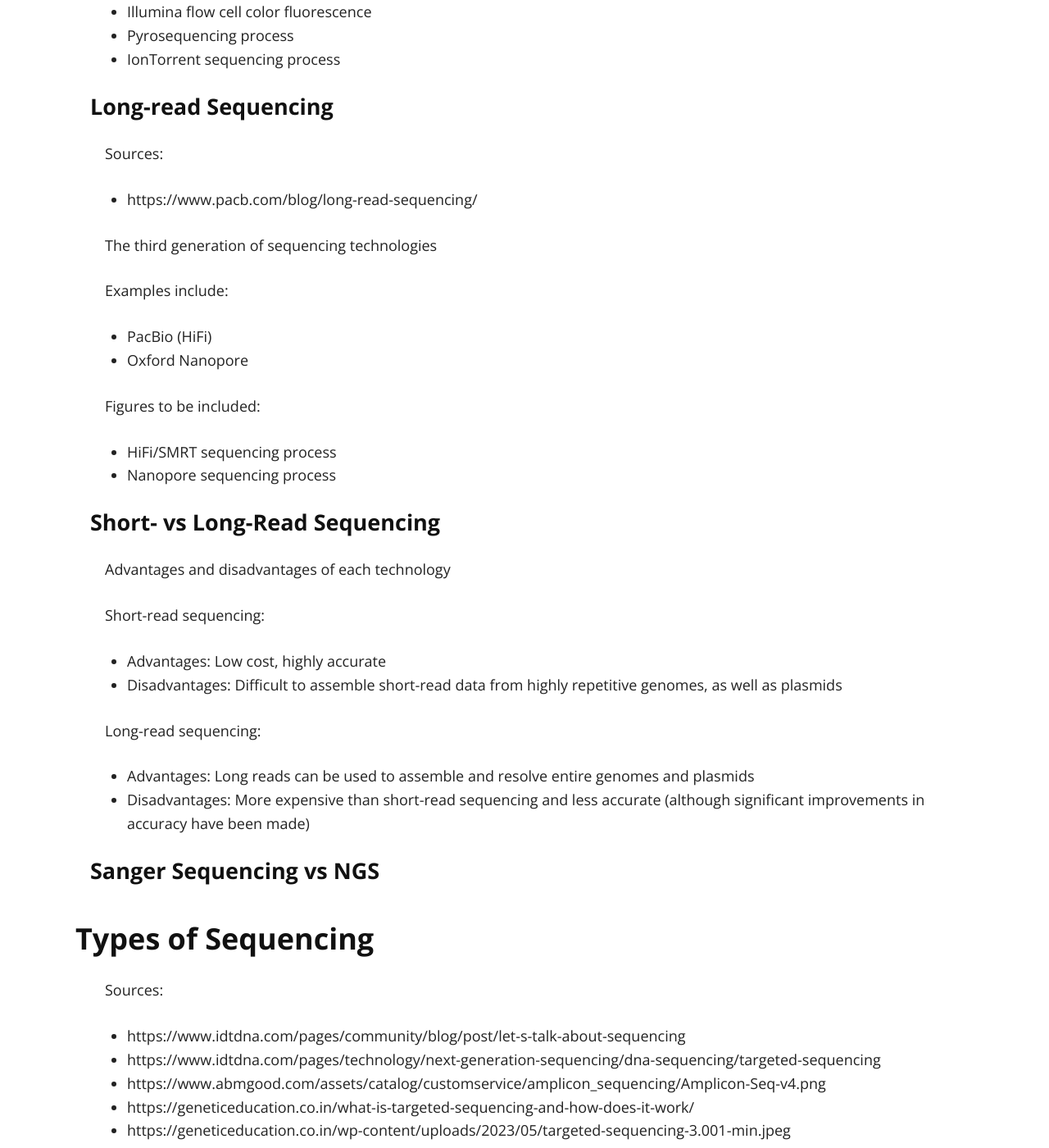
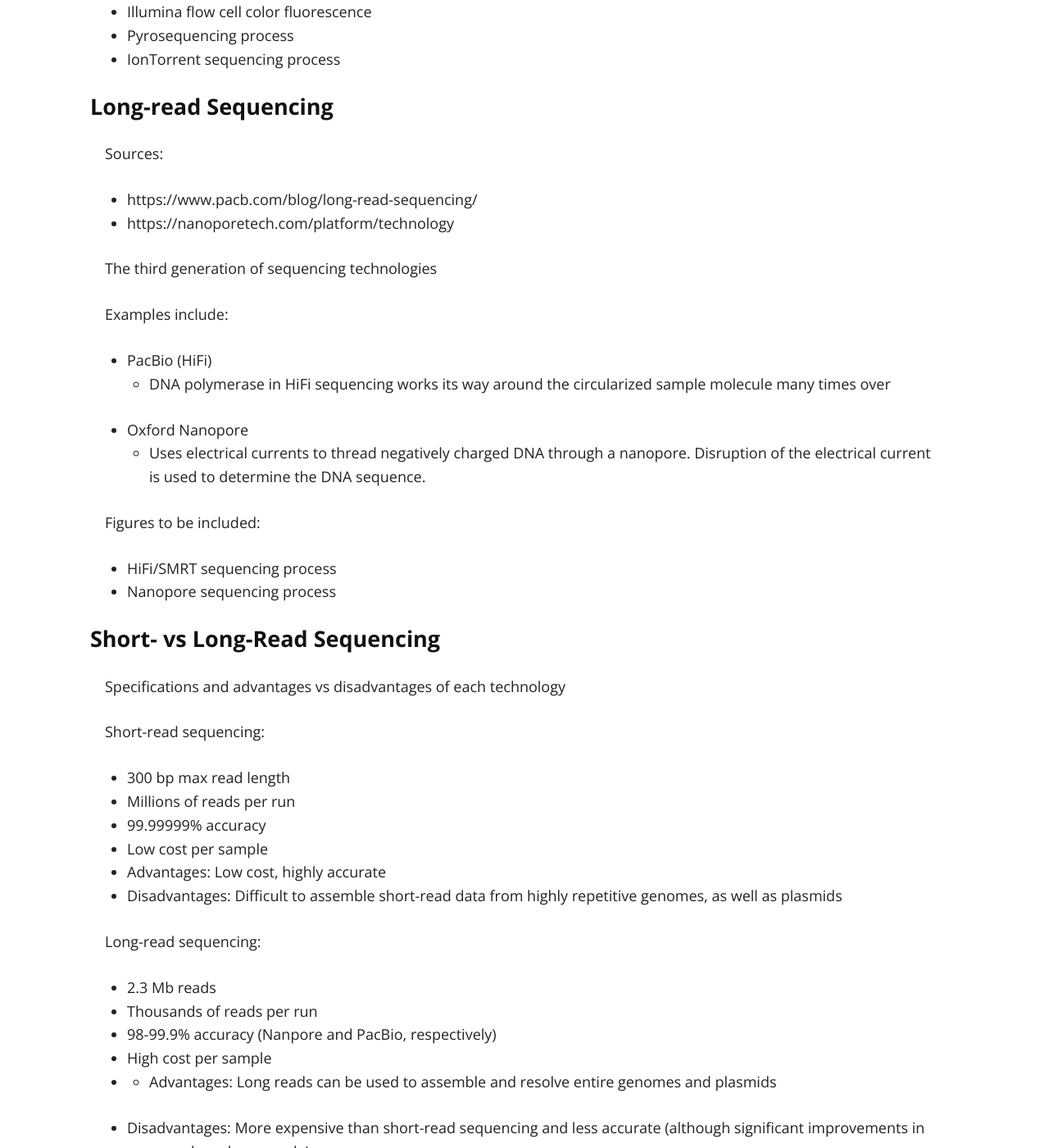
Before and after one commit to StaPH-B/midwest-region, a Jekyll site: the page built from in-progress/outline.md, in a window 1280 px wide and 1400 px high, scrolled down 3362 px. Shown: the whole window at 82% size. Built offline with Jekyll 4.4.1, drawn with Linux system fonts in a browser that asks for light colours; our own code applies the rules of GitHub Pages for plain Markdown files; some of the changed text lies outside the part shown.

Commit message:
Add sequencing technology info

```diff
--- a/in-progress/outline.md
+++ b/in-progress/outline.md
@@ -79,13 +79,16 @@ Figures to be included:
 
 Sources:
  - https://www.pacb.com/blog/long-read-sequencing/
+ - https://nanoporetech.com/platform/technology
 
 The third generation of sequencing technologies
 
 Examples include:
 
  - PacBio (HiFi)
+	 - DNA polymerase in HiFi sequencing works its way around the circularized sample molecule many times over
  - Oxford Nanopore
+	 - Uses electrical currents to thread negatively charged DNA through a nanopore. Disruption of the electrical current is used to determine the DNA sequence.
 
 Figures to be included:
  - HiFi/SMRT sequencing process
@@ -93,18 +96,29 @@ Figures to be included:
 
 #### Short- vs Long-Read Sequencing
 
-Advantages and disadvantages of each technology
+Specifications and advantages vs disadvantages of each technology
 
 Short-read sequencing:
- - Advantages: Low cost, highly accurate
+ - 300 bp max read length
+ - Millions of reads per run
+ - 99.99999% accuracy
+ - Low cost per sample
+ -  Advantages: Low cost, highly accurate
  - Disadvantages: Difficult to assemble short-read data from highly repetitive genomes, as well as plasmids
 
 Long-read sequencing:
- - Advantages: Long reads can be used to assemble and resolve entire genomes and plasmids
+ - 2.3 Mb reads
+ - Thousands of reads per run
+ - 98-99.9% accuracy (Nanpore and PacBio, respectively)
+ - High cost per sample
+ -  - Advantages: Long reads can be used to assemble and resolve entire genomes and plasmids
  - Disadvantages: More expensive than short-read sequencing and less accurate (although significant improvements in accuracy have been made)
 
+#### Sanger Sequencing vs NGS
 
-#### Sanger Sequencing vs NGS
+NGS is higher resolution
+NGS can sequence more base pairs per day
+NGS is not limited to the laboratory
 
 ### Types of Sequencing
 
```
